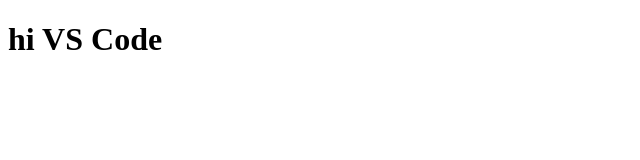
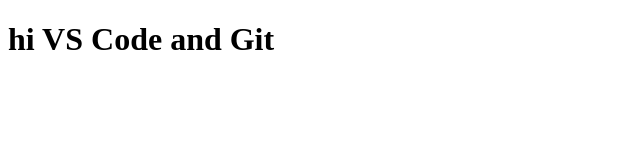
Before and after one commit to mralexande/hello_vscode, a plain HTML site: page index.html in a window 1280 px wide. Shown: the whole page, without its empty margins (0-640 px from the left). Drawn offline with Linux system fonts and the light colour scheme.

Commit message:
second commit

```diff
--- a/index.html
+++ b/index.html
@@ -7,6 +7,6 @@
     <title>Document</title>
 </head>
 <body>
-  <h1>hi VS Code</h1>
+  <h1>hi VS Code and Git</h1>
 </body>
 </html>
```
